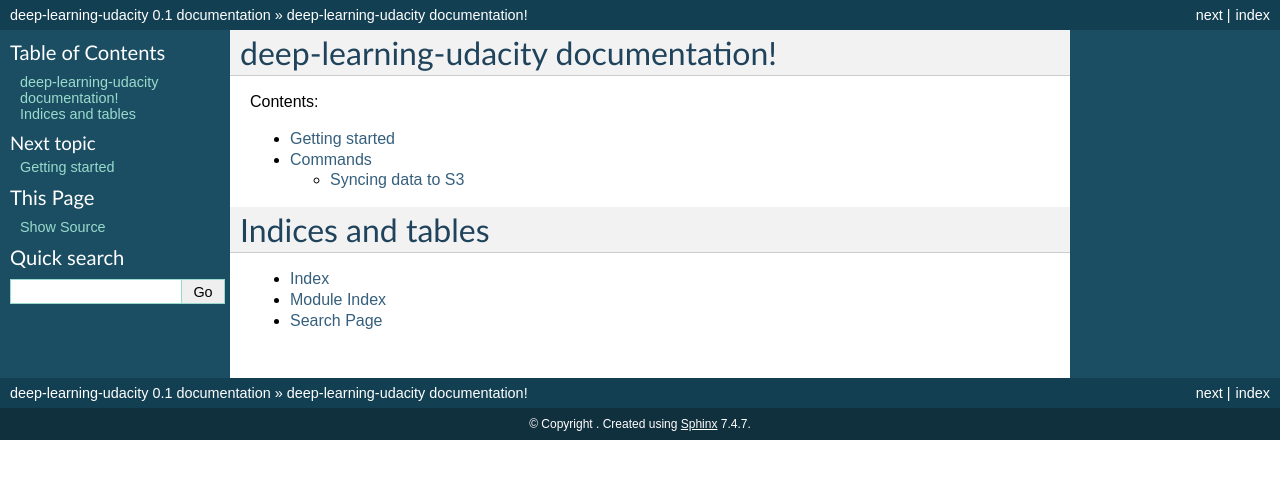
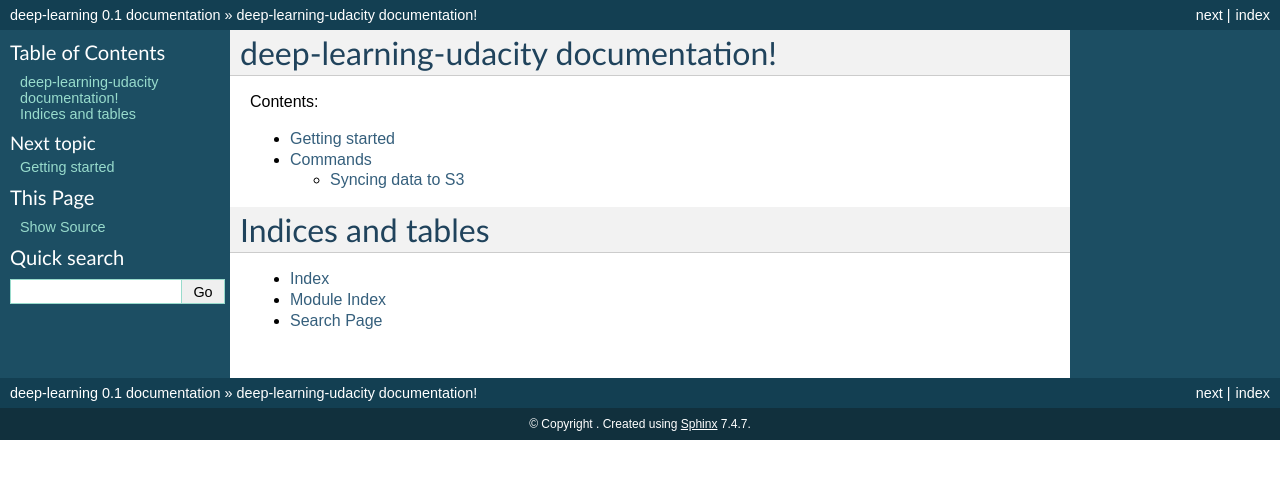
Before and after one commit to LourensWalters/deep-learning, a Sphinx documentation site: the page built from docs/index.rst, in a window 1280 px wide. Shown: the top 479 px of the page. Built offline with Sphinx 7.4.7, drawn with Linux system fonts in a browser that asks for light colours.

Commit message:
Updates
Updates

```diff
--- a/docs/conf.py
+++ b/docs/conf.py
@@ -1,6 +1,6 @@
 # -*- coding: utf-8 -*-
 #
-# deep-learning-udacity documentation build configuration file, created by
+# deep-learning documentation build configuration file, created by
 # sphinx-quickstart.
 #
 # This file is execfile()d with the current directory set to its containing dir.
@@ -41,7 +41,7 @@
 master_doc = 'index'
 
 # General information about the project.
-project = u'deep-learning-udacity'
+project = u'deep-learning'
 
 # The version info for the project you're documenting, acts as replacement for
 # |version| and |release|, also used in various other places throughout the
@@ -184,8 +184,8 @@
 # (source start file, target name, title, author, documentclass [howto/manual]).
 latex_documents = [
     ('index',
-     'deep-learning-udacity.tex',
-     u'deep-learning-udacity Documentation',
+     'deep-learning.tex',
+     u'deep-learning Documentation',
      u"Lourens Walters", 'manual'),
 ]
 
@@ -215,7 +215,7 @@
 # One entry per manual page. List of tuples
 # (source start file, name, description, authors, manual section).
 man_pages = [
-    ('index', 'deep-learning-udacity', u'deep-learning-udacity Documentation',
+    ('index', 'deep-learning', u'deep-learning Documentation',
      [u"Lourens Walters"], 1)
 ]
 
@@ -229,8 +229,8 @@
 # (source start file, target name, title, author,
 #  dir menu entry, description, category)
 texinfo_documents = [
-    ('index', 'deep-learning-udacity', u'deep-learning-udacity Documentation',
-     u"Lourens Walters", 'deep-learning-udacity',
+    ('index', 'deep-learning', u'deep-learning Documentation',
+     u"Lourens Walters", 'deep-learning',
      'Udacity Deep Learning Code and Notes', 'Miscellaneous'),
 ]
 
```
Also changed, not shown: README.md (+2 -4 lines), 7 other files.
